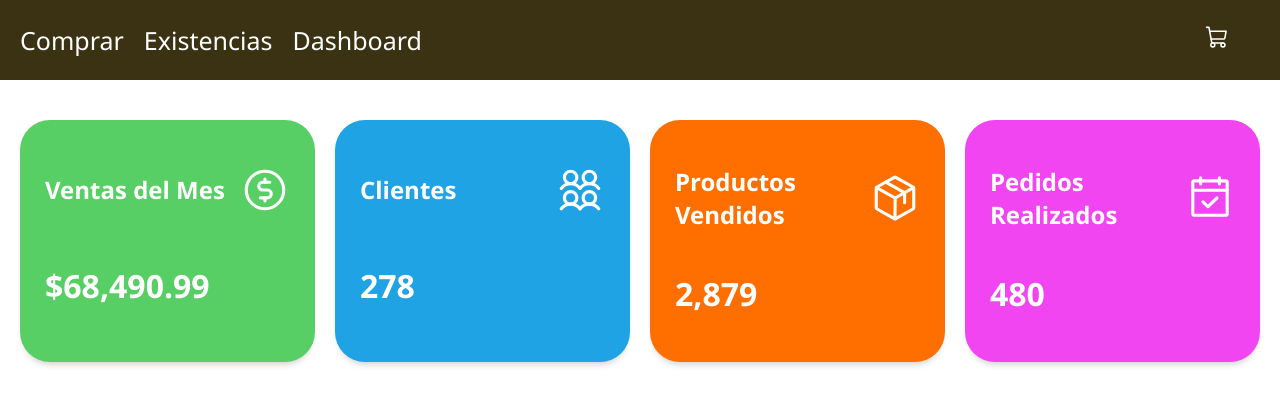
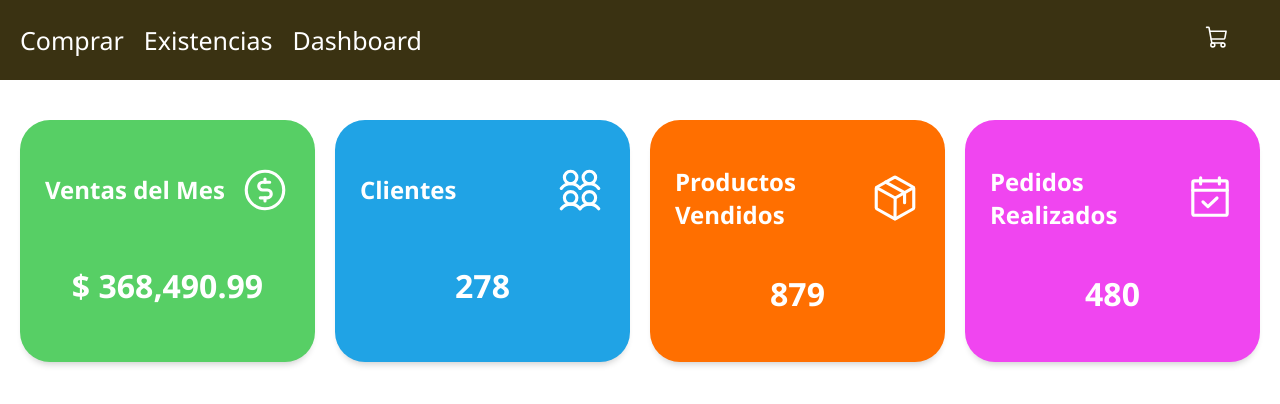
Before and after one commit to CarlosValdes/tiendacuriosidades, a React (Create React App) app: page /resumen in a window 1280 px wide. Shown: the top 404 px of the page. Built offline with nearby package versions, Linux system fonts and the light colour scheme.

Commit message:
ajustes css

```diff
--- a/src/pages/dashboard/dashboard.css
+++ b/src/pages/dashboard/dashboard.css
@@ -24,6 +24,11 @@
     color: rgb(255, 255, 255);
     border-radius: 30px;
     box-shadow: 0 6px 7px -4px rgba(0, 0, 0, 0.2);
+
+  }
+  .card-value{
+    align-items: center;
+    text-align: center;
   }
   .card:first-child {
     background-color: rgb(87, 207, 101);
--- a/src/pages/dashboard/dashboard.jsx
+++ b/src/pages/dashboard/dashboard.jsx
@@ -11,7 +11,10 @@ export const Dashboard = () => {
             <h2>Ventas del Mes</h2>
             <span class="material-icons-outlined"><CurrencyCircleDollar/></span>
           </div>
-          <h1>$68,490.99</h1>
+          <div className="card-value">
+          <h1>$ 368,490.99</h1>
+          </div>
+
         </div>
 
         <div class="card">
@@ -19,7 +22,10 @@ export const Dashboard = () => {
             <h2>Clientes</h2>
             <span class="material-icons-outlined"><UsersFour/></span>
           </div>
+          <div className="card-value">
           <h1>278</h1>
+          </div>
+
         </div>
 
         <div class="card">
@@ -27,7 +33,10 @@ export const Dashboard = () => {
             <h2>Productos Vendidos</h2>
             <span class="material-icons-outlined"><Package/></span>
           </div>
-          <h1>2,879</h1>
+          <div className="card-value">
+          <h1>879</h1>
+          </div>
+
         </div>
 
         <div class="card">
@@ -35,7 +44,10 @@ export const Dashboard = () => {
             <h2>Pedidos Realizados</h2>
             <span class="material-icons-outlined"><CalendarCheck/></span>
           </div>
+          <div className="card-value">
           <h1>480</h1>
+          </div>
+
         </div>
 
 
--- a/src/pages/tienda/tienda.css
+++ b/src/pages/tienda/tienda.css
@@ -6,7 +6,7 @@
   }
   .tienda-productos {
     width: 100%;
-    height: auto;
+    height: 300px;
     display: grid;
     grid-template-columns: 1fr 1fr 1fr;
     place-items: center;
@@ -21,11 +21,12 @@
     flex-direction: column;
     justify-content: center;
     align-items: center;
+    box-sizing: border-box;
   }
 
   .producto img {
-    width: 400px;
-    height: 400px;
+    width: 300px;
+    height: 300px;
   }
 
   .producto .producto-descripcion {
```
